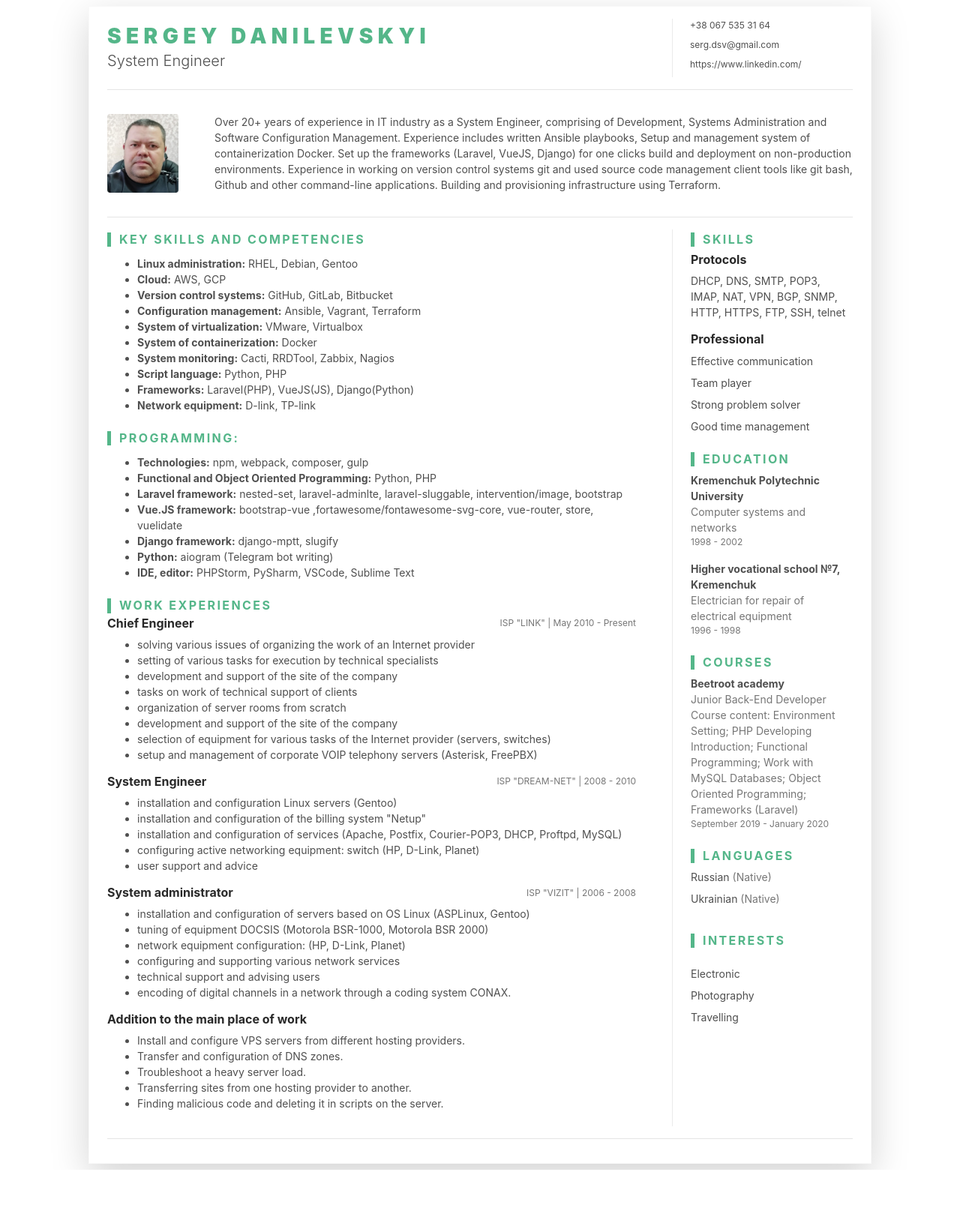
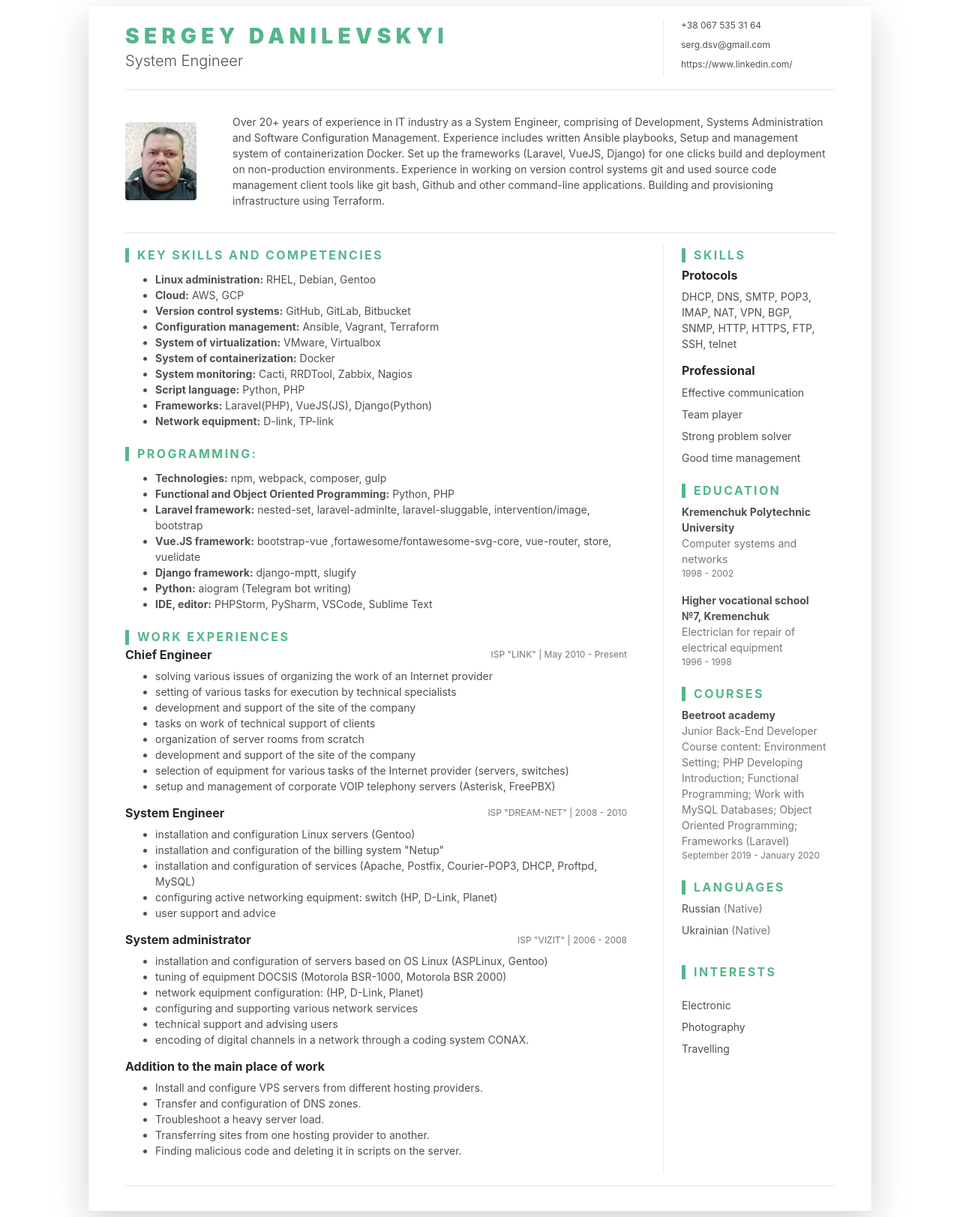
Before and after one commit to sergdsv/djangoblog, a Django app: page /resume/ in a window 1280 px wide. Shown: the whole page at 75% size. Before the commit the page ends 1560 px from the top, so only its background shows below. Run offline with Django 3.2, Linux system fonts and the light colour scheme; some libraries are stand-ins or nearby versions.

Commit message:
edit resume3

```diff
--- a/blog/templates/resume.html
+++ b/blog/templates/resume.html
@@ -14,7 +14,7 @@
     <link href="{% static 'css/resume.css' %}" rel="stylesheet" media="screen">
 	<div class="main-wrapper">
 		<div class="container px-3 px-lg-5">
-			<article class="resume-wrapper mx-auto theme-bg-light py-3 px-4 mb-2 my-2 shadow-lg">
+			<article class="resume-wrapper mx-auto theme-bg-light py-3 px-5 mb-2 my-2 shadow-lg">
 
 				<div class="resume-header">
 					<div class="row align-items-center">
```
